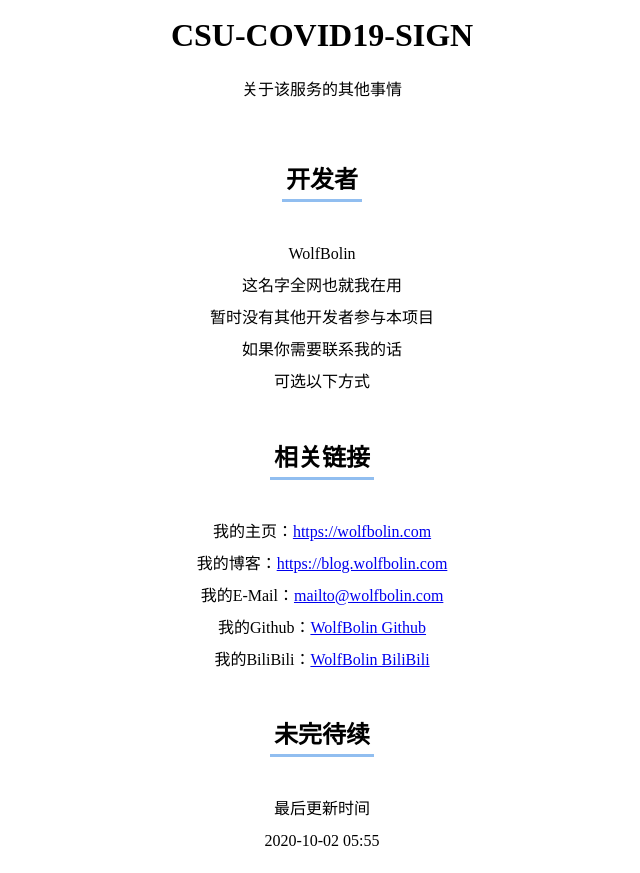
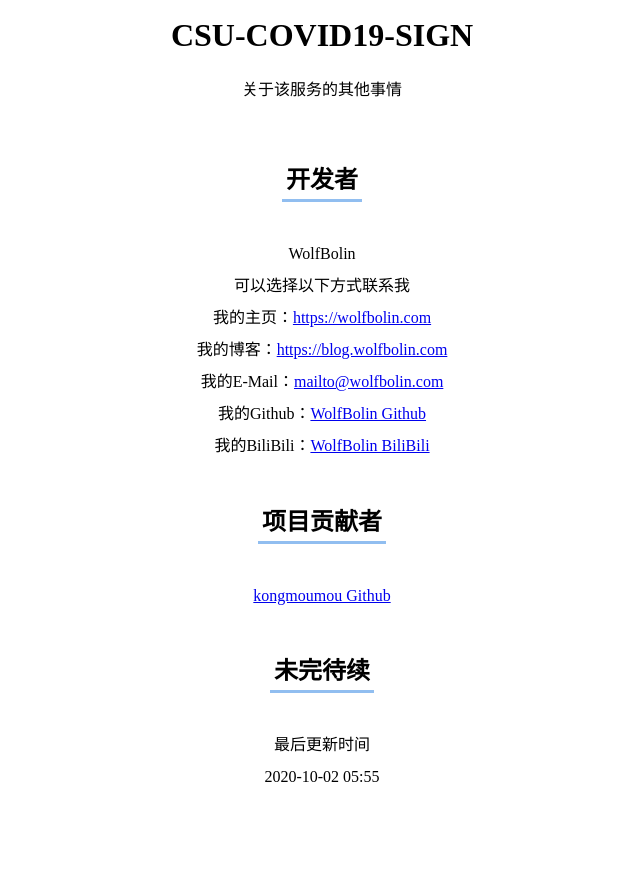
Before and after one commit to wolfbolin/ncov-csu-edu, a Vue app in the folder webpage/: page /about in a window 1280 px wide. Shown: the part 460-1333 px from the top of the page, without its empty margins (318-958 px from the left). Built offline with nearby package versions, Linux system fonts and the light colour scheme.

Commit message:
UI update

```diff
--- a/webpage/src/views/About.vue
+++ b/webpage/src/views/About.vue
@@ -7,17 +7,15 @@
             <div class="tips">
                 <h2>开发者</h2>
                 <p>WolfBolin<br/>
-                    这名字全网也就我在用<br/>
-                    暂时没有其他开发者参与本项目<br/>
-                    如果你需要联系我的话<br/>
-                    可选以下方式<br/>
-                </p>
-                <h2>相关链接</h2>
-                <p>我的主页：<a href="https://wolfbolin.com" target="_blank">https://wolfbolin.com</a><br/>
+                    可以选择以下方式联系我<br/>
+                    我的主页：<a href="https://wolfbolin.com" target="_blank">https://wolfbolin.com</a><br/>
                     我的博客：<a href="https://blog.wolfbolin.com" target="_blank">https://blog.wolfbolin.com</a><br/>
                     我的E-Mail：<a href="mailto:mailto@wolfbolin.com" target="_blank">mailto@wolfbolin.com</a><br/>
                     我的Github：<a href="https://github.com/wolfbolin" target="_blank">WolfBolin Github</a><br/>
                     我的BiliBili：<a href="https://space.bilibili.com/72835041" target="_blank">WolfBolin BiliBili</a>
+                </p>
+                <h2>项目贡献者</h2>
+                <p><a href="https://github.com/kongmoumou" target="_blank">kongmoumou Github</a><br/>
                 </p>
                 <h2>未完待续</h2>
                 <p>最后更新时间<br/>
```
Also changed, not shown: 1 other file (tests, documents, lock files or other folders).
